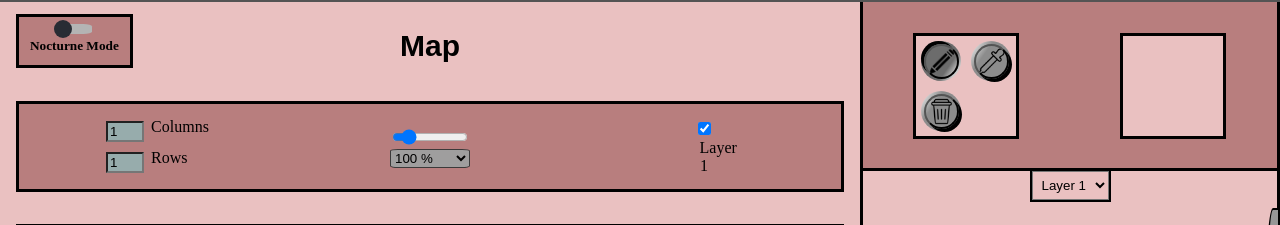
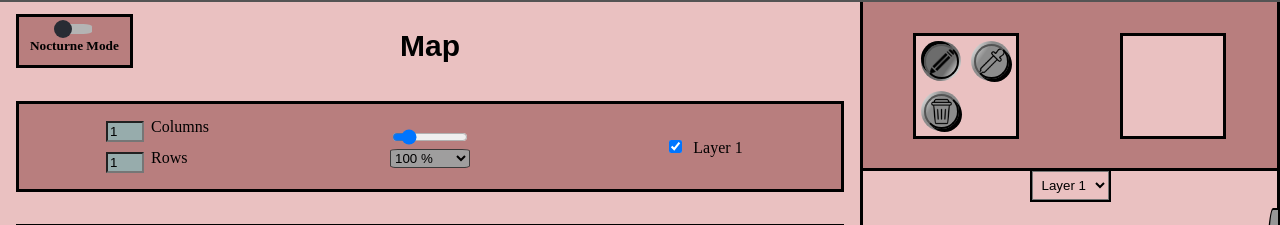
Before and after one commit to GeroNahu/Map-Creator, a React (Create React App) app: page / in a window 1280 px wide. Shown: the part 117-342 px from the top of the page. Built offline with nearby package versions, Linux system fonts and the light colour scheme.

Commit message:
Fixes the styles of visibility layers

```diff
--- a/src/Components/VisibilityLayers.js
+++ b/src/Components/VisibilityLayers.js
@@ -10,10 +10,13 @@ const VisibilityLayers = ({ visibleLayers, handleSetVisibleLayers }) => {
   const { map } = React.useContext(MapContext);
 
   return (
-    <div className="visibleHiddenLayers" style={{ color: theme.TEXT_PRIMARY }}>
+    <div
+      className="visibleHiddenLayersContain"
+      style={{ color: theme.TEXT_PRIMARY }}
+    >
       {map?.layers?.map((layer, index) => {
         return (
-          <div>
+          <div className="visibleHiddenLayer">
             <input
               type="checkbox"
               id={`layer ${index}`}
```
